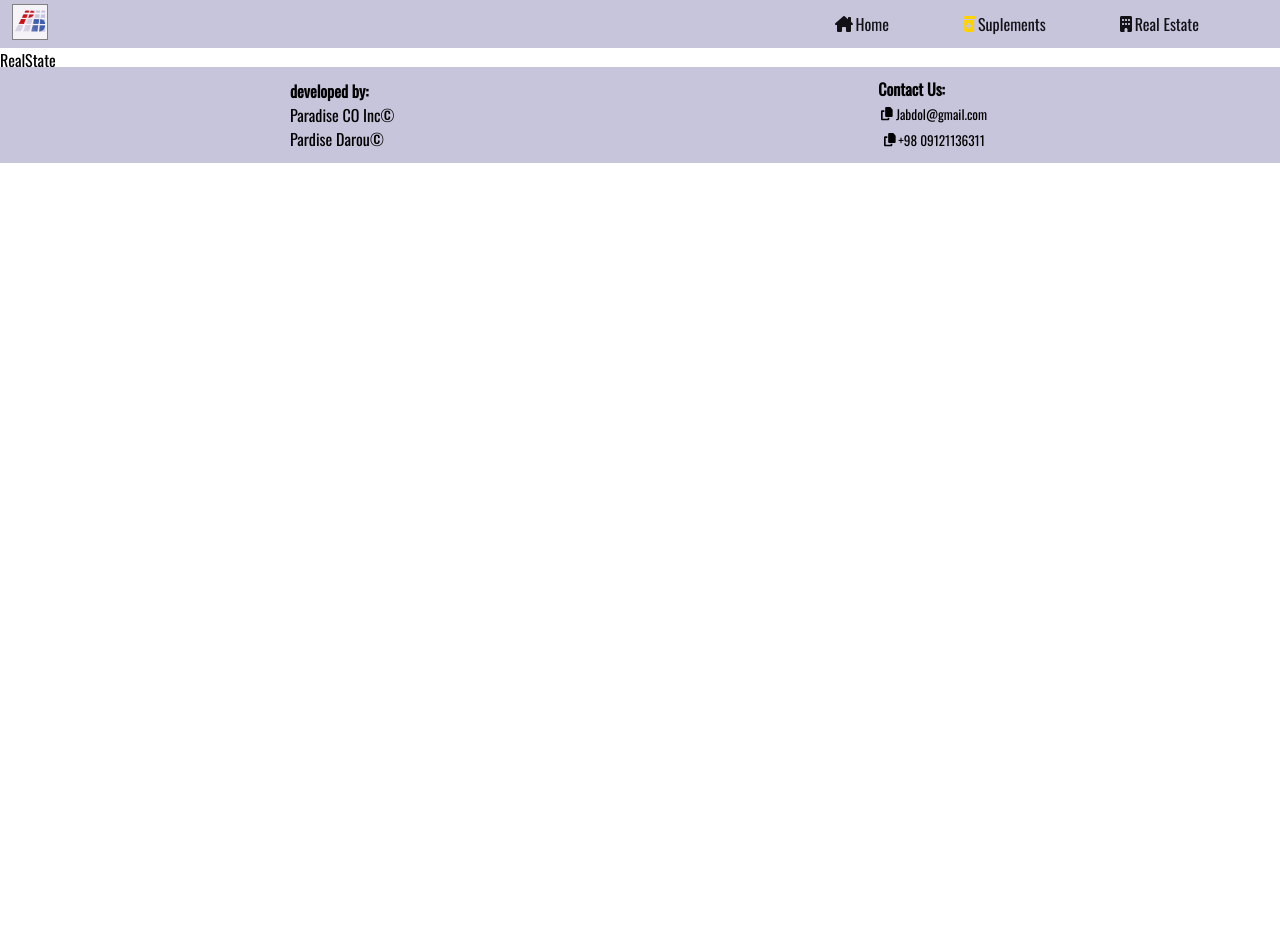
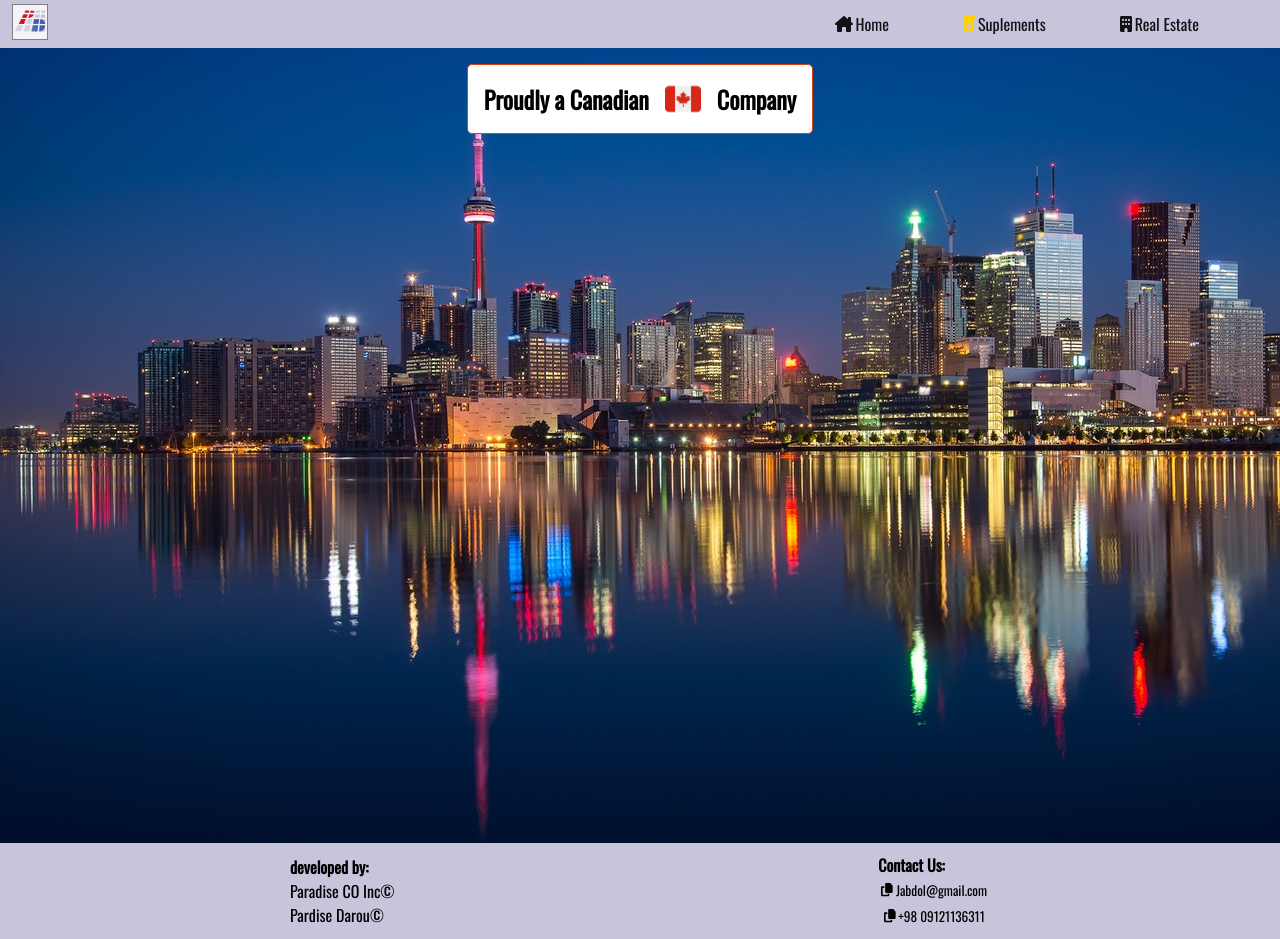
Before and after one commit to arshiaKalkho/Paradise-landingPage, a React (Create React App) app: page /RealState in a window 1280 px wide. Before the commit the page ends 800 px from the top, so only its background shows below. Built offline with nearby package versions, Linux system fonts and the light colour scheme.

Commit message:
added main real estate components

```diff
--- a/src/components/realEstate/RealEstate/RealEstate.css
+++ b/src/components/realEstate/RealEstate/RealEstate.css
@@ -0,0 +1,29 @@
+.realEstate-image-container{
+    width: 100%;
+    height: 100vh;
+    background-position: bottom;
+    background-repeat: no-repeat;
+    background-size: cover;
+    padding: 1rem;
+}
+.realEstate-top-header-container{
+    width: 100%;
+    display: flex;
+    align-items: center;
+    justify-content: center;
+}
+.realEstate-top-header{
+  font-weight: bolder;
+  display: flex;
+  padding: 1rem;
+  background-color: #ffffff;
+  border-radius: 5px;
+  font-size: 1.5rem;
+  border: 1px solid var(--color-realEstate-secondary);
+  align-items: center;
+  justify-content: center;
+  gap: 1rem;
+}
+.realEstate-top-header>img{
+    border: none;
+}
--- a/src/components/realEstate/RealEstate/RealEstate.js
+++ b/src/components/realEstate/RealEstate/RealEstate.js
@@ -4,7 +4,12 @@ import './RealEstate.css'
 export default class RealEstate extends Component {
   render() {
     return (
-      <div className='realEstate-main'>RealState</div>
+      <div className='realEstate-image-container' style={{backgroundImage:"url(./images/realEstate-back.jpg)"}}>
+        <div className="realEstate-top-header-container">
+          <div className='realEstate-top-header'>Proudly a Canadian <img className='logo' alt='logo' src='./images/canadian-flag.png' /> Company
+              </div>
+        </div>
+      </div>
     )
   }
 }
```
Also changed, not shown: public/images/realEstate-back.jpg.
